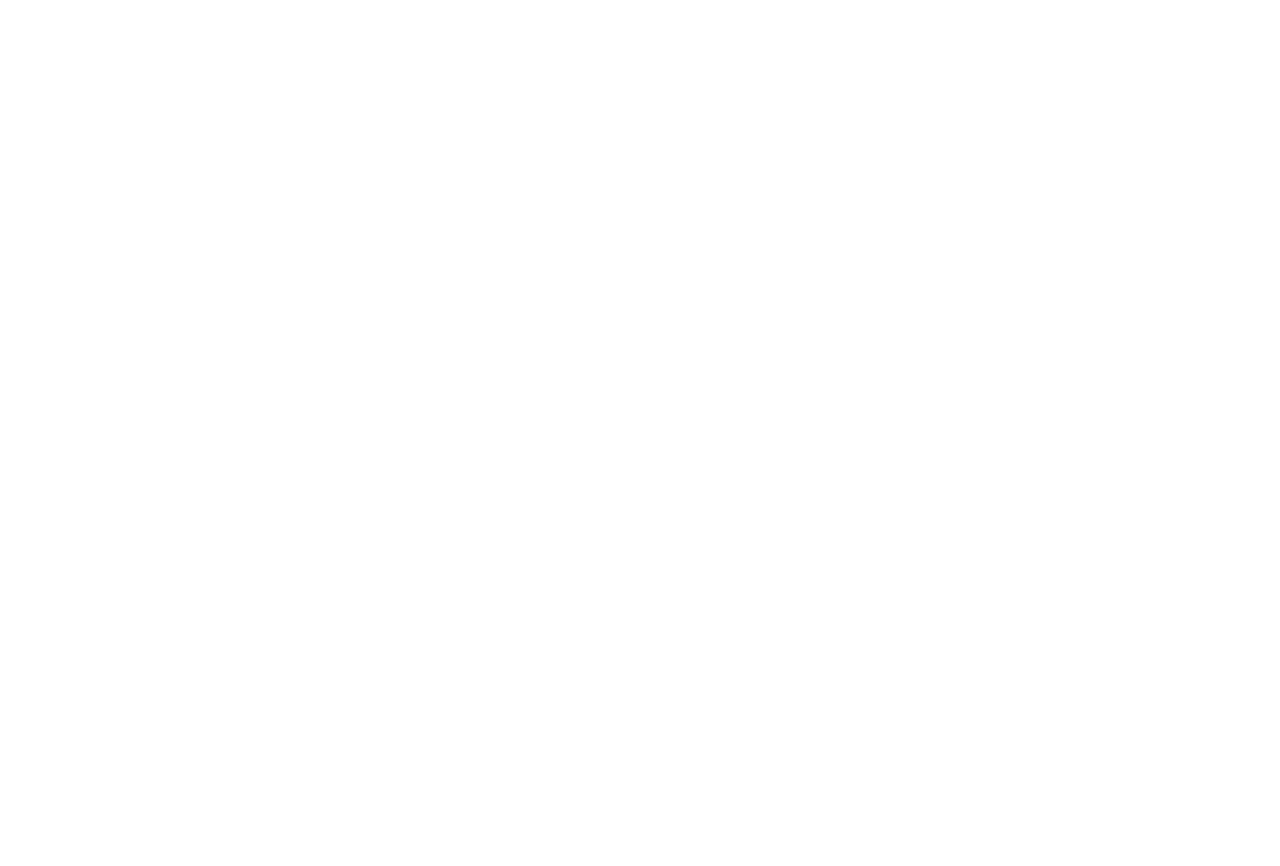
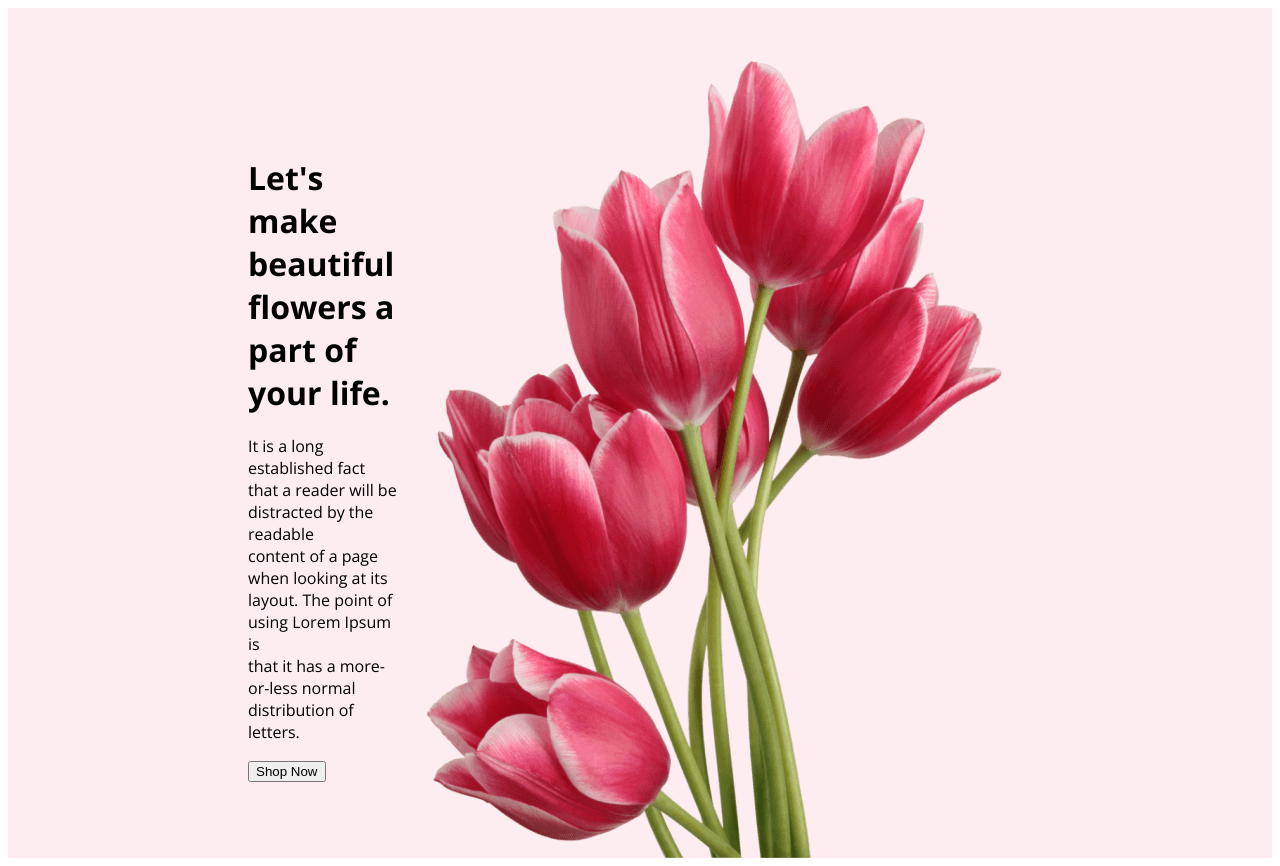
Before and after one commit to FAZLULCSE/1st-assaignment-flower-shop, a plain HTML site: page index.html in a window 1280 px wide. Before the commit the page ends 800 px from the top, so only its background shows below. Drawn offline with nearby package versions, Linux system fonts and the light colour scheme.

Commit message:
Header setup

```diff
--- a/index.html
+++ b/index.html
@@ -4,8 +4,21 @@
     <meta charset="UTF-8">
     <meta name="viewport" content="width=device-width, initial-scale=1.0">
     <title>1st assaignment flower shop</title>
+    <link rel="preconnect" href="https://fonts.googleapis.com">
+<link rel="preconnect" href="https://fonts.gstatic.com" crossorigin>
+<link href="https://fonts.googleapis.com/css2?family=Lato:ital,wght@0,100;0,300;0,400;0,700;0,900;1,300;1,400;1,900&family=Open+Sans:wght@300;400;500;600;700;800&display=swap" rel="stylesheet">
+    <link rel="stylesheet" href="style.css">
 </head>
 <body>
-
+    <header class="header">
+        <div class="banner">
+            <div>
+                <h1 class="banner-title">Let's make <br> beautiful flowers a <br> part of your life.</h1>
+                <p class="banner-description">It is a long established fact that a reader will be distracted by the readable <br> content of a page when looking at its layout. The point of using Lorem Ipsum is <br> that it has a more-or-less normal distribution of letters.</p>
+                <button class="button">Shop Now</button>
+            </div>
+            <img src="./Flower Asset/pngwing 10.png" alt="">
+        </div>
+    </header>
 </body>
 </html>
--- /dev/null
+++ b/style.css
@@ -0,0 +1,18 @@
+/* fond style */
+body{
+    font-family: 'Lato', sans-serif;
+    font-family: 'Open Sans', sans-serif;
+}
+/* header style */
+.header{
+    background-color:rgba(229, 84, 115, 0.10);
+}
+.banner{
+    padding: 50px 240px 0px;
+    display: flex;
+    justify-content: space-between;
+    align-items: center;
+}
+.banner >img{
+    width: 635px;
+}
```
